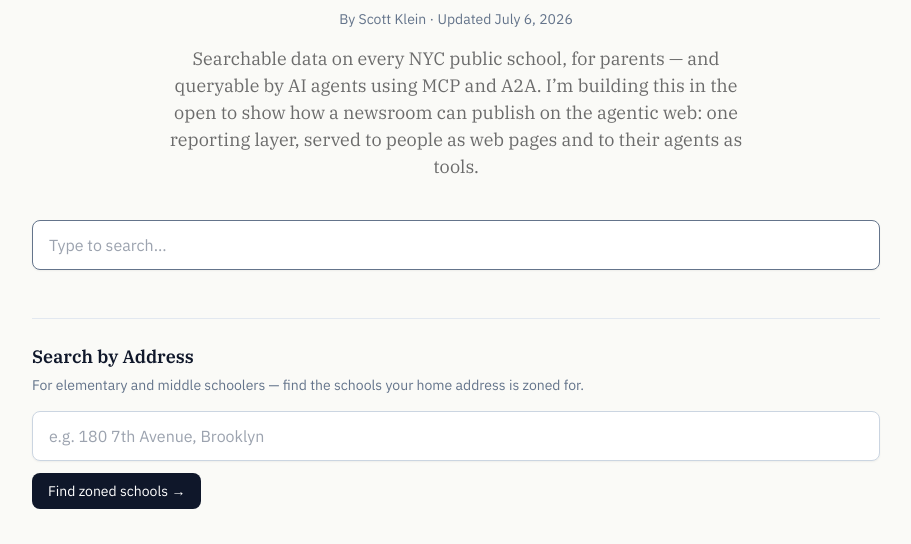
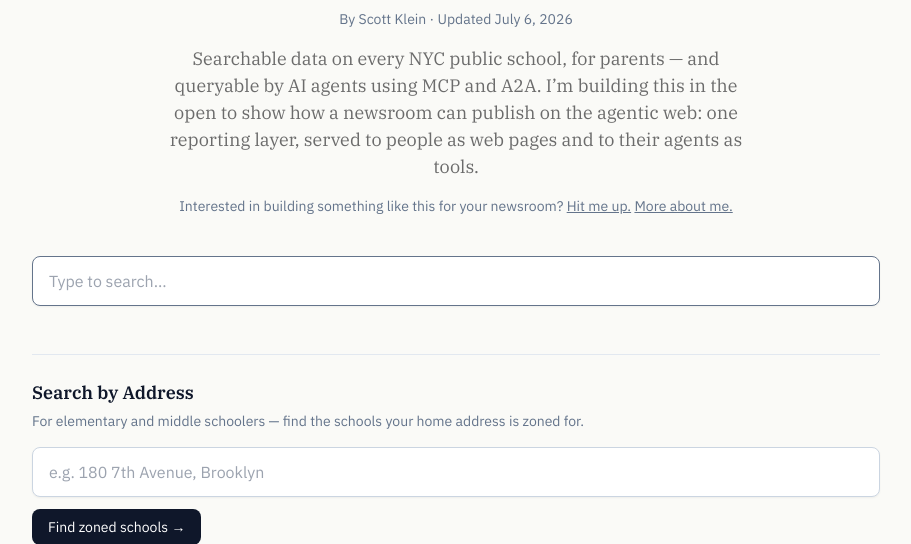
Before and after one commit to kleinmatic/nyc-schools-agentic, a FastAPI app: template app/web/templates/search.html in a window 1280 px wide. Shown: the part 274-818 px from the top of the page, without its empty margins (184-1095 px from the left). Run offline with FastAPI, Linux system fonts and the light colour scheme; the template is opened without the code that fills it, so the values that code supplies are empty; parts of the project's set-up code (start-up, migrations or seed data) failed here and were passed over; some libraries are stand-ins or nearby versions; some web fonts are replaced.

Commit message:
Add newsroom contact line under the hero deck
"Hit me up" → mailto, "More about me" → kleinmatic.com.

Co-Authored-By: Claude Fable 5 <noreply@anthropic.com>

```diff
--- a/app/web/templates/search.html
+++ b/app/web/templates/search.html
@@ -15,6 +15,11 @@
     by AI agents using MCP and A2A.
     I’m building this in the open to show how a newsroom can publish on the agentic
     web: one reporting layer, served to people as web pages and to their agents as tools.
+  </p>
+  <p class="text-sm text-slate-500 mt-4">
+    Interested in building something like this for your newsroom?
+    <a class="underline" href="mailto:kleinmatic@gmail.com">Hit me up.</a>
+    <a class="underline" href="https://www.kleinmatic.com">More about me.</a>
   </p>
 </section>
 {% else %}
```
